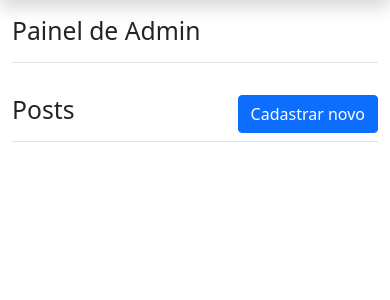
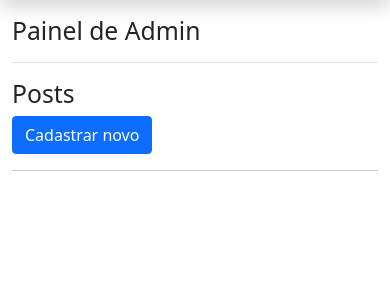
Before and after one commit to sistematico/php-mvc, a PHP site: page /admin/posts in a window 390 px wide. Shown: the part 133-433 px from the top of the page. Run offline with PHP 8.4, Linux system fonts and the light colour scheme; data comes from the database, SQL or seed files in the repository.

Commit message:
Autocommit por GitHub: alterações: add 'app/routes/admin.php' add 'app/view/admin/posts/index.html'

```diff
--- a/app/routes/admin.php
+++ b/app/routes/admin.php
@@ -5,6 +5,7 @@ use App\Controller\Admin\Admin;
 use App\Controller\Admin\Posts;
 use App\Controller\Admin\Users;
 
+// Home
 $router->get('/admin', [
     'middlewares' => ['admin-login'],
     function($request) {
@@ -32,7 +33,6 @@ $router->get('/admin/logout', [
         return new Response(200, Admin::setLogout($request));
     }
 ]);
-
 
 // Admin Users
 $router->get('/admin/users', [
--- a/app/view/admin/posts/index.html
+++ b/app/view/admin/posts/index.html
@@ -1,14 +1,4 @@
-<nav id="sidebarMenu" class="col-md-3 col-lg-2 d-md-block bg-light sidebar collapse">
-    <div class="position-sticky pt-3">
-        <ul class="nav flex-column">
-            {{links}}
-        </ul>
-    </div>
-</nav>
 
-<main class="col-md-9 ms-sm-auto col-lg-10 px-md-4">
-    <div class="d-flex justify-content-between flex-wrap flex-md-nowrap align-items-center pt-3 pb-2 mb-3 border-bottom">
-        <h1 class="h2">Posts</h1>
-        <a class="btn btn-primary" href="{{URL}}/admin/posts/new" role="button">Cadastrar novo</a>
-    </div>
-</main>
+<h1 class="h2">Posts</h1>
+<a class="btn btn-primary" href="{{URL}}/admin/posts/new" role="button">Cadastrar novo</a>
+<hr />
```
